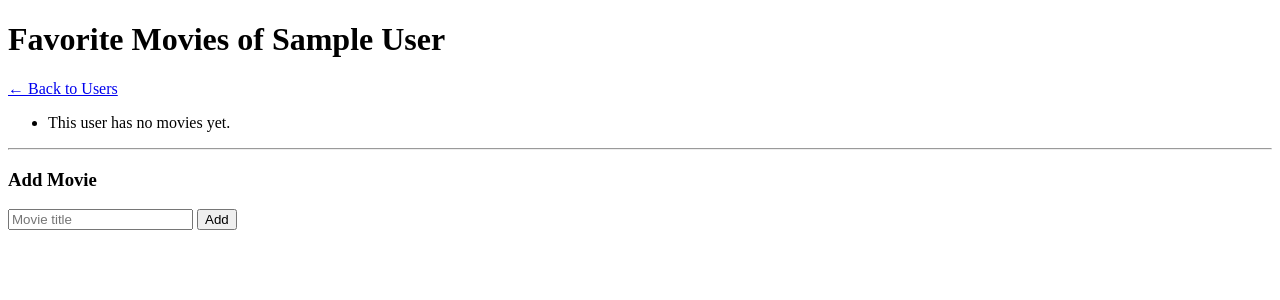
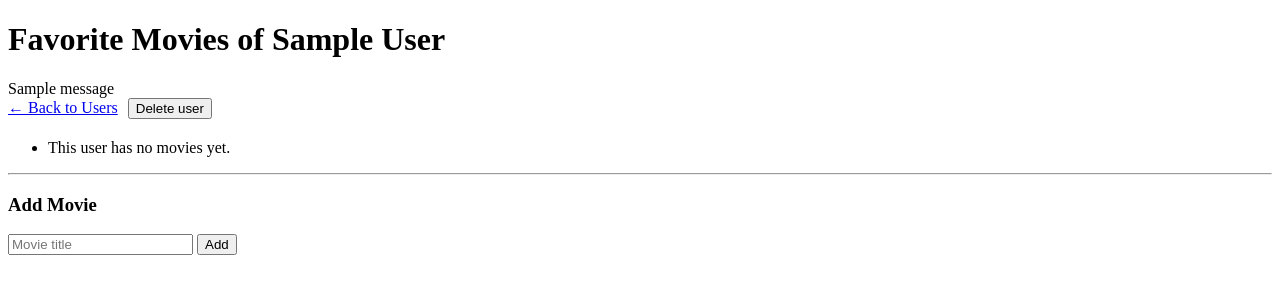
Before and after one commit to landuska/MoviWebApp, a Flask app: page /users/1/movies in a window 1280 px wide. Shown: the top 300 px of the page. Run offline with Flask 3, Linux system fonts and the light colour scheme; tables that the repository leaves empty hold one stand-in row (values such as "Sample post"); one stand-in notice (Sample message) is shown.

Commit message:
Improve error handling, add docstrings, add pages (404, 500) in Templates

```diff
--- a/app.py
+++ b/app.py
@@ -3,6 +3,7 @@ from data_manager import DataManager
 from models import User, Movie, db
 from helpers import get_movie_with_api, get_and_validate_user, get_and_validate_movie
 import os
+from sqlalchemy.exc import SQLAlchemyError
 
 app = Flask(__name__)
 
@@ -22,27 +23,46 @@ data_manager = DataManager()
 
 @app.route('/', methods=['GET'])
 def index():
+    """
+    Renders the home page with a list of all registered users.
+
+    Returns:
+        Rendered HTML template 'index.html' with users data.
+    """
     users = data_manager.get_users()
     return render_template("index.html", users=users)
 
 @app.route('/users', methods=['POST'])
 def add_user():
-    username = request.form.get('username')
+    """
+    Creates a new user via a POST form.
 
-    if not username:
-        flash("Username cannot be empty!")
-        return redirect(url_for('index'))
+    Redirects back to the index page after execution.
+    """
+    username = request.form.get('username', '').strip()
     try:
         data_manager.create_user(name=username)
         flash(f"User '{username}' was created successfully")
 
     except ValueError as e:
-        flash(f"Error: {str(e)}")
+        flash(f"error: {str(e)}")
+
+    except SQLAlchemyError as e:
+        flash(f"Database error: {str(e)}")
 
     return redirect(url_for('index'))
 
 @app.route('/users/<int:user_id>/movies', methods=['GET'])
 def get_movies(user_id):
+    """
+    Fetches and displays the list of favorite movies for a specific user.
+
+    Args:
+        user_id (int): The ID of the user whose movies to retrieve.
+
+    Returns:
+        Rendered HTML template 'user_movies.html' with user and movie data.
+    """
     input_user = get_and_validate_user(user_id, data_manager)
     if not input_user:
         return redirect(url_for('index'))
@@ -53,15 +73,20 @@ def get_movies(user_id):
 
 @app.route('/users/<int:user_id>/movies', methods=['POST'])
 def add_movie(user_id):
+    """
+    Fetches movie data from OMDb API and adds it to the user's list.
+
+    Args:
+        user_id (int): The ID of the user adding the movie.
+
+    Returns:
+        Redirects to the user's movie list page.
+    """
     input_user = get_and_validate_user(user_id, data_manager)
     if not input_user:
         return redirect(url_for('index'))
 
     title = request.form.get('title')
-
-    if not title:
-        flash("Title cannot be empty")
-        return redirect(url_for('get_movies', user_id=user_id))
 
     try:
         api_movie = get_movie_with_api(title)
@@ -84,12 +109,25 @@ def add_movie(user_id):
         flash(f"Movie '{api_title}' was created successfully")
 
     except ValueError as e:
-        flash(f"Error: {str(e)}")
+        flash(f"error: {str(e)}")
+
+    except SQLAlchemyError as e:
+        flash(f"Database error: {str(e)}")
 
     return redirect(url_for('get_movies', user_id=user_id))
 
 @app.route('/users/<int:user_id>/movies/<int:movie_id>/update', methods=['POST'])
 def update_movie(user_id, movie_id):
+    """
+    Updates the title of a specific movie in the user's list.
+
+    Args:
+        user_id (int): The ID of the user who owns the movie.
+        movie_id (int): The ID of the movie to be updated.
+
+    Returns:
+        Redirects to the user's movie list page.
+    """
     input_user = get_and_validate_user(user_id, data_manager)
     if not input_user:
         return redirect(url_for('index'))
@@ -110,13 +148,26 @@ def update_movie(user_id, movie_id):
         flash(f"Movie '{input_movie.title}' was updated successfully")
 
     except ValueError as e:
-        flash(f"Error: {str(e)}")
+        flash(f"error: {str(e)}")
+
+    except SQLAlchemyError as e:
+        flash(f"Database error: {str(e)}")
 
     return redirect(url_for('get_movies', user_id=user_id))
 
 
 @app.route('/users/<int:user_id>/movies/<int:movie_id>/delete', methods=['POST'])
 def delete_movie(user_id, movie_id):
+    """
+    Removes a movie from the user's list of favorites.
+
+    Args:
+        user_id (int): The ID of the user who owns the movie.
+        movie_id (int): The ID of the movie to be deleted.
+
+    Returns:
+        Redirects to the user's movie list page.
+    """
     input_user = get_and_validate_user(user_id, data_manager)
 
     if not input_user:
@@ -127,13 +178,56 @@ def delete_movie(user_id, movie_id):
     if not input_movie:
         return redirect(url_for('get_movies', user_id=user_id))
 
+
     try:
         data_manager.delete_movie(movie_id)
         flash(f"Movie '{input_movie.title}' was deleted successfully")
     except ValueError as e:
-        flash(f"Error: {str(e)}")
+        flash(f"error: {str(e)}")
+
+    except SQLAlchemyError as e:
+        flash(f"Database error: {str(e)}")
 
     return redirect(url_for('get_movies', user_id=user_id))
 
+
+@app.route('/users/<int:user_id>/movies/delete', methods=['POST'])
+def delete_user(user_id):
+    """
+    Removes a user from the Database.
+
+    Args:
+        user_id (int): The ID of the user.
+
+    Returns:
+        Redirects to the main page.
+    """
+    input_user = get_and_validate_user(user_id, data_manager)
+
+    if not input_user:
+        return redirect(url_for('index'))
+
+    try:
+        data_manager.delete_user(user_id)
+        flash(f"Movie '{input_user.name}' was deleted successfully")
+    except ValueError as e:
+        flash(f"error: {str(e)}")
+
+    except SQLAlchemyError as e:
+        flash(f"Database error: {str(e)}")
+
+    return redirect(url_for('index'))
+
+
+@app.errorhandler(404)
+def page_not_found(e):
+    """Handles HTTP 404 errors and displays a custom error page."""
+    return render_template('404.html'), 404
+
+@app.errorhandler(500)
+def internet_server_error(e):
+    """Handles HTTP 500 errors and displays a custom error page."""
+    return render_template('500.html'), 500
+
 if __name__ == "__main__":
     app.run(host="0.0.0.0", port=5000, debug=True)
--- a/data_manager.py
+++ b/data_manager.py
@@ -22,9 +22,13 @@ class DataManager():
         if existing_user:
             raise ValueError(f"User with name '{name}' already exists.")
 
-        new_user = User(name=name)
-        db.session.add(new_user)
-        db.session.commit()
+        try:
+            new_user = User(name=name)
+            db.session.add(new_user)
+            db.session.commit()
+        except Exception:
+            db.session.rollback()
+            raise
 
     def get_users(self) -> list[User]:
         """
@@ -56,8 +60,12 @@ class DataManager():
             movie (Movie): A fully formed Movie object containing title,
                            director, release_year, cover_url, and user_id.
         """
-        db.session.add(movie)
-        db.session.commit()
+        try:
+            db.session.add(movie)
+            db.session.commit()
+        except Exception:
+            db.session.rollback()
+            raise
 
     def update_movie(self, movie_id: int, new_title: str) -> None:
         """
@@ -73,8 +81,12 @@ class DataManager():
         """
         movie = db.session.get(Movie, movie_id)
         if movie:
-            movie.title = new_title
-            db.session.commit()
+            try:
+                movie.title = new_title
+                db.session.commit()
+            except Exception:
+                db.session.rollback()
+                raise
         else:
             raise ValueError(f"Movie with id {movie_id} not found")
 
@@ -91,7 +103,35 @@ class DataManager():
         """
         movie = db.session.get(Movie, movie_id)
         if movie:
-            db.session.delete(movie)
-            db.session.commit()
+            try:
+                db.session.delete(movie)
+                db.session.commit()
+            except Exception:
+                db.session.rollback()
+                raise
         else:
             raise ValueError(f"Movie with id {movie_id} not found")
+
+
+
+    def delete_user(self, user_id: int) -> None:
+        """
+        Deletes a user from the database.
+
+        Args:
+            user_id (int): The unique identifier (id) of the user to delete.
+
+        Raises:
+            ValueError: If a usere with the specified user_id is not found
+                        in the database.
+        """
+        user = db.session.get(User, user_id)
+        if user:
+            try:
+                db.session.delete(user)
+                db.session.commit()
+            except Exception:
+                db.session.rollback()
+                raise
+        else:
+            raise ValueError(f"User not found")
--- a/helpers.py
+++ b/helpers.py
@@ -9,6 +9,18 @@ API_KEY = os.getenv('API_KEY')
 
 
 def clean_na(value):
+    """
+    Cleans string values from garbage and OMDb-specific missing data markers.
+
+    Converts empty strings and "N/A" values into a None object.
+
+    Args:
+        value (Any): The value received from the API to be cleaned.
+
+    Returns:
+        str: The cleaned string if the data is valid.
+        None: If the value is empty, equals "N/A", or is already None.
+    """
     if value is None:
         return None
 
@@ -41,13 +53,13 @@ def get_movie_with_api(t: str) -> tuple:
         response = requests.get(url_api, params=params)
     except requests.RequestException as e:
         print(f"Network error: {e}")
-        return []
+        return None
 
     data = response.json()
 
     if data["Response"] == "False":
         print(f"Movie '{t}' not found")
-        return []
+        return None
 
     title = clean_na(data.get("Title"))
     director = clean_na(data.get("Director"))
@@ -72,6 +84,19 @@ def get_movie_with_api(t: str) -> tuple:
     return title, director, year, image, rating
 
 def get_and_validate_user(user_id, data_manager):
+    """
+    Fetches a user from the database by their ID.
+
+    If the user is not found, it creates a Flask flash message with an error.
+
+    Args:
+        user_id (int): The unique identifier of the user.
+        data_manager (DataManager): The data manager object to interact with the DB.
+
+    Returns:
+        User: The found user object.
+        None: If a user with this ID is not registered.
+    """
     users = data_manager.get_users()
     input_user = next((user for user in users if user.id == user_id), None)
 
@@ -81,6 +106,21 @@ def get_and_validate_user(user_id, data_manager):
     return input_user
 
 def get_and_validate_movie(user_id, movie_id, data_manager):
+    """
+    Fetches  movie in the favorite list of a specific user.
+
+    If the movie is not found or does not belong to this user, it creates
+    a Flask flash message.
+
+    Args:
+        user_id (int): The unique identifier of the user.
+        movie_id (int): The unique identifier of the movie.
+        data_manager (DataManager): The data manager object to interact with the DB.
+
+    Returns:
+        Movie: The found movie object.
+        None: If the movie is not found in this user's movie list.
+    """
     movies = data_manager.get_movies(user_id=user_id)
     input_movie = next((movie for movie in movies if movie.id == movie_id), None)
 
--- /dev/null
+++ b/templates/404.html
@@ -0,0 +1,4 @@
+{% extends "base.html" %}
+{% block content %}
+<h1>Opps...Not found</h1>
+{% endblock %}
--- /dev/null
+++ b/templates/500.html
@@ -0,0 +1,4 @@
+{% extends "base.html" %}
+{% block content %}
+<h1>Opps...Server error</h1>
+{% endblock %}
--- a/templates/user_movies.html
+++ b/templates/user_movies.html
@@ -4,7 +4,20 @@
     <h1>Favorite Movies of {{ user.name }}</h1>
 
     <div>
-        <p><a href="{{ url_for('index') }}" class="btn">← Back to Users</a></p>
+        {% with messages = get_flashed_messages() %}
+          {% if messages %}
+            {% for msg in messages %}
+              <div class="flash-message">{{ msg }}</div>
+            {% endfor %}
+          {% endif %}
+        {% endwith %}
+
+        <div style="display: flex; gap: 10px; align-items: center; margin-bottom: 20px;">
+            <a href="{{ url_for('index') }}" class="btn">← Back to Users</a>
+            <form method="POST" action="{{ url_for('delete_user', user_id=user.id) }}" style="display: inline;" onsubmit="return confirm('Are you sure you want to delete this user and all their movies?');">
+                <input type="submit" value="Delete user" class="btn">
+            </form>
+        </div>
 
         <ul class="user-list">
             {% for movie in movies %}
```
Also changed, not shown: models.py (+6 -3 lines), templates/index.html (+8 -0 lines), data/movies.sqlite.
